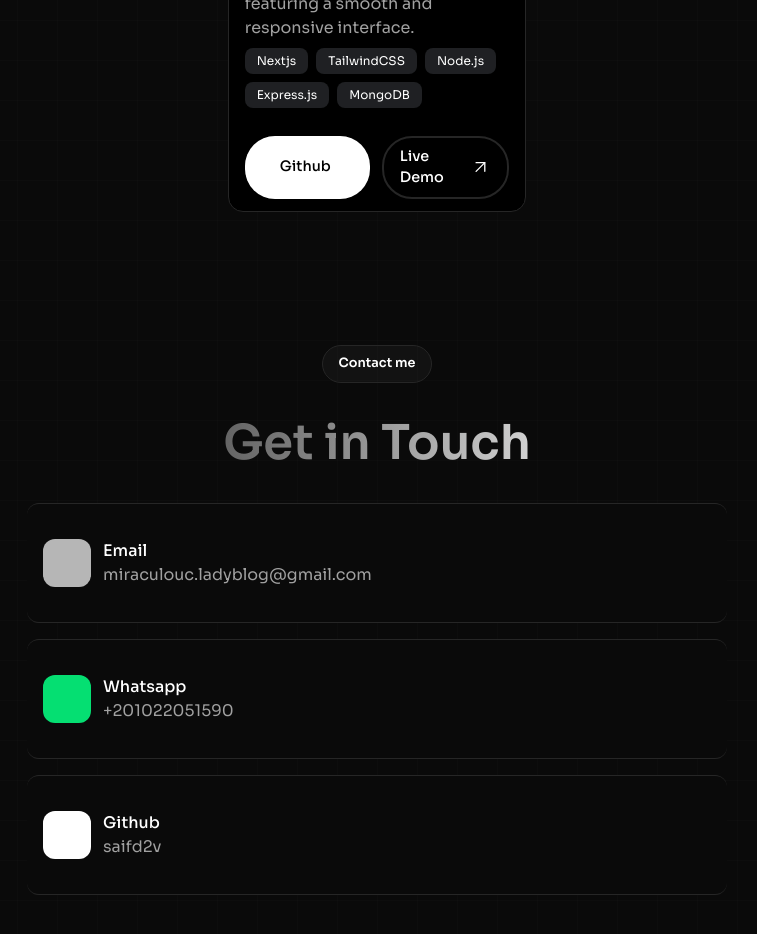
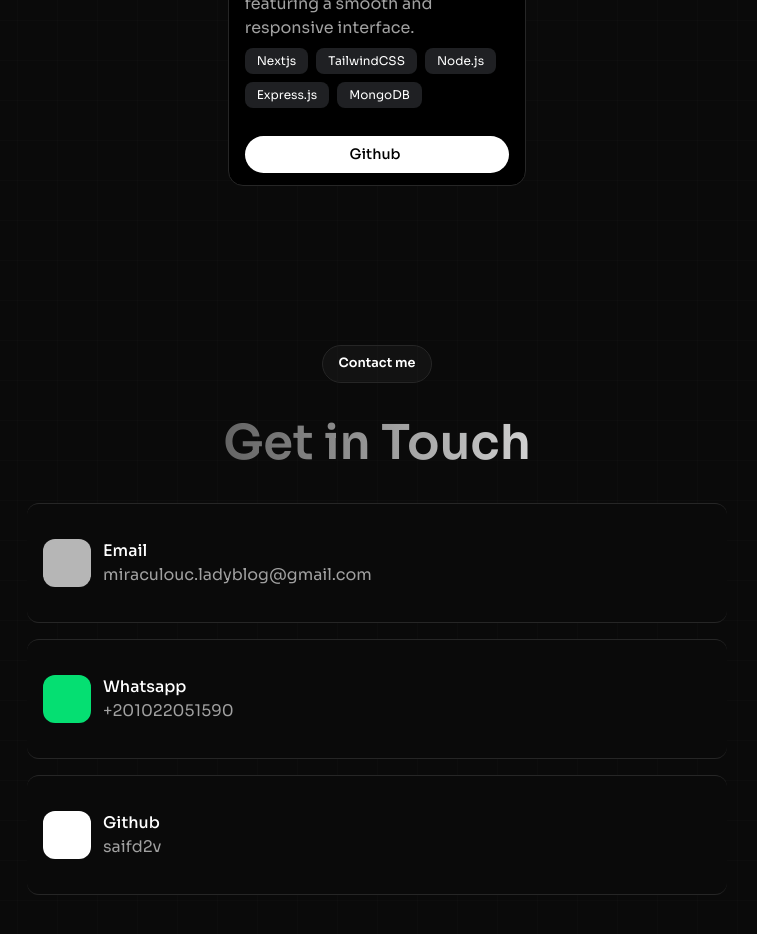
Before and after one commit to saifd2v/portfolio, a Next.js app: page / in a window 1280 px wide. Shown: the part 2980-3914 px from the top of the page, without its empty margins (263-1020 px from the left). Built offline with nearby package versions, Linux system fonts and the light colour scheme; some icons are missing.

Commit message:
Demo Updated

```diff
--- a/app/components/pages/Projects.jsx
+++ b/app/components/pages/Projects.jsx
@@ -39,7 +39,8 @@ const Projects = () => {
             img: "/projects/auth/login.png",
             githubLink: "https://github.com/saifd2v/mern-login-register",
             isGithub: true,
-            demoLink: "https://username.github.io/advanced-login",
+            demoLink: "https://mern-login-register-ruby.vercel.app/",
+            isLiveDemo: false,
             usedSkills: ["Nextjs", "TailwindCSS", "Node.js", "Express.js", "MongoDB"],
             moreImages: ["/projects/auth/login.png", "/projects/auth/register.png", "/projects/auth/otp.png", "/projects/auth/verified.png"]
         }
@@ -95,13 +96,15 @@ const Projects = () => {
                             </div>
                             <div className="flex gap-3 flex-col lg:flex-row w-full px-4 mt-auto flex-wrap md:flex-nowrap">
                                 {project.isGithub && (
-                                    <Link href={project.githubLink} className="get-in justify-center w-full bg-white text-black py-2 px-4 rounded-[30px] text-[.9rem] font-[500] flex items-center gap-1">
+                                    <Link href={project.githubLink} onClick={(e) => e.stopPropagation()} className="get-in justify-center w-full bg-white text-black py-2 px-4 rounded-[30px] text-[.9rem] font-[500] flex items-center gap-1">
                                         Github <i className="fa-brands fa-github text-[1.2rem]"></i>
                                     </Link>
                                 )}
-                                <Link href={project.demoLink} className="live-demo justify-center w-full text-white py-2 px-4 rounded-[30px] text-[.9rem] font-[500] flex gap-1 items-center">
-                                    Live Demo<ArrowUpRight strokeWidth={1.5} />
-                                </Link>
+                                {project.isLiveDemo && (
+                                    <Link href={project.demoLink} onClick={(e) => e.stopPropagation()} className="live-demo justify-center w-full text-white py-2 px-4 rounded-[30px] text-[.9rem] font-[500] flex gap-1 items-center">
+                                        Live Demo<ArrowUpRight strokeWidth={1.5} />
+                                    </Link>
+                                )}
                             </div>
                         </motion.div>
                     ))}
@@ -154,9 +157,11 @@ const Projects = () => {
                                         Github <i className="fa-brands fa-github text-[1.2rem]"></i>
                                     </Link>
                                 )}
-                                <Link href={projectView.demoLink} className="live-demo justify-center w-full text-white py-2 px-4 rounded-[30px] text-[.9rem] font-[500] flex gap-1 items-center">
-                                    Live Demo<ArrowUpRight strokeWidth={1.5} />
-                                </Link>
+                                {projectView.isLiveDemo && (
+                                    <Link href={projectView.demoLink} className="live-demo justify-center w-full text-white py-2 px-4 rounded-[30px] text-[.9rem] font-[500] flex gap-1 items-center">
+                                        Live Demo<ArrowUpRight strokeWidth={1.5} />
+                                    </Link>
+                                )}
                             </div>
                         </div>
 
```
